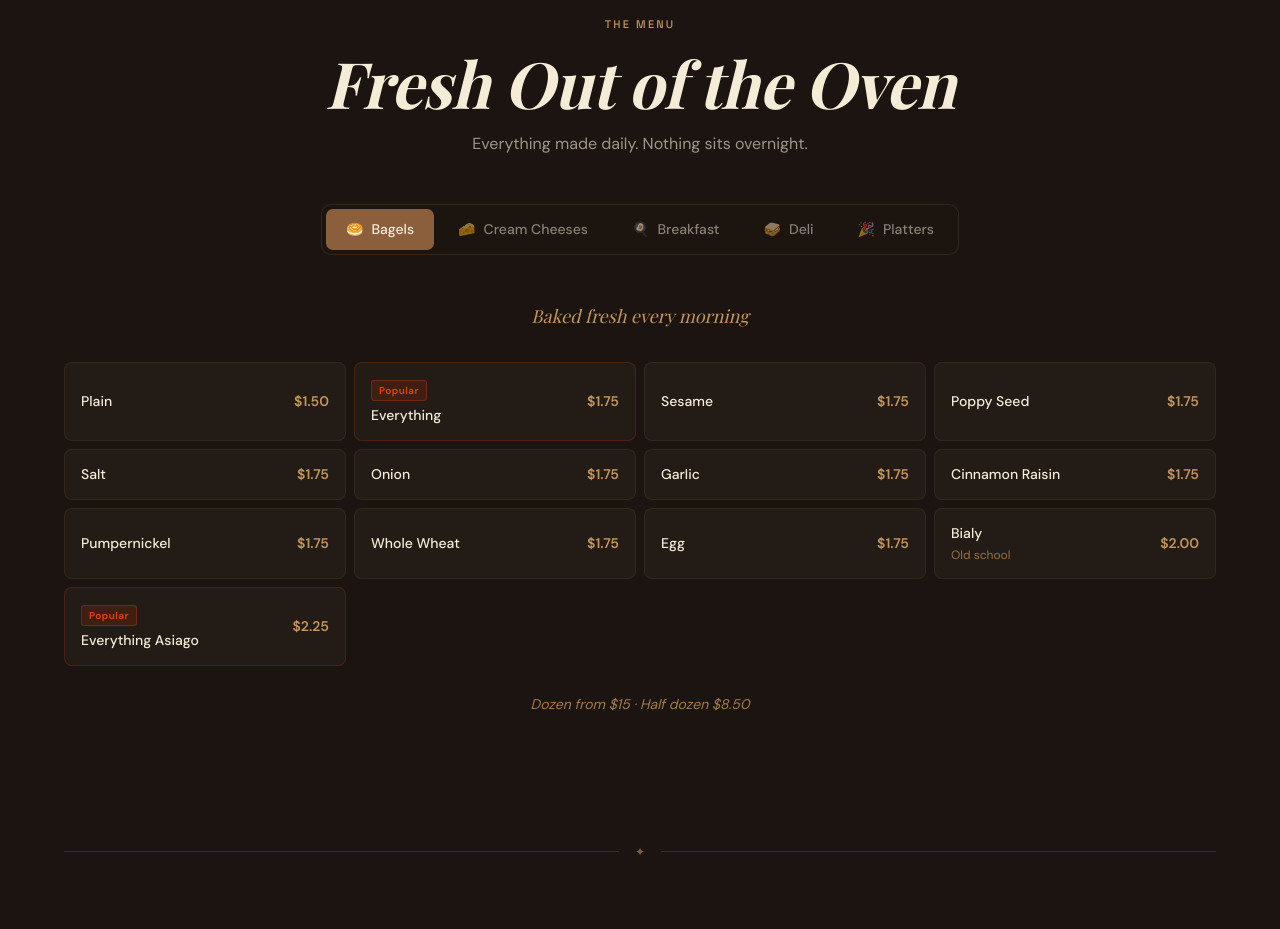
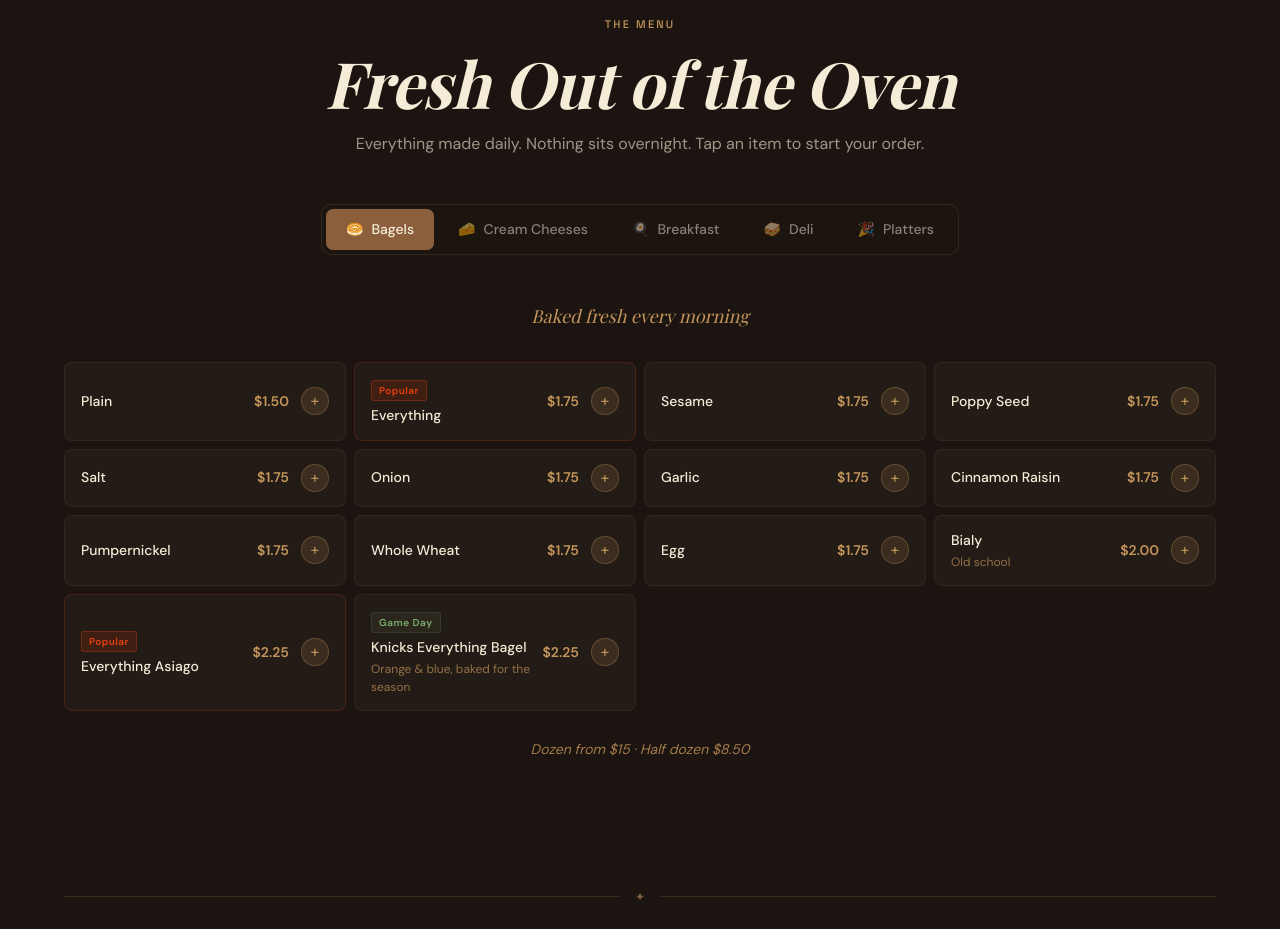
Before and after one commit to yanzaaa/joels-bagels, a Next.js app: page / in a window 1280 px wide. Shown: the part 2760-3689 px from the top of the page. Built offline with nearby package versions, Linux system fonts and the light colour scheme.

Commit message:
feat: clickable menu items with demo cart — add/remove, qty merge, floating cart button, slide-up drawer with DoorDash checkout handoff; add The Brunson and Knicks Everything Bagel to the menu
https://claude.ai/code/session_01CbceXFFocgyBsPwSNs3U5S

```diff
--- a/components/Menu.tsx
+++ b/components/Menu.tsx
@@ -3,6 +3,7 @@ import { useEffect, useRef, useState } from 'react'
 import { AnimatePresence, motion } from 'framer-motion'
 
 const EASE = [0.16, 1, 0.3, 1] as const
+const DOORDASH_URL = 'https://www.doordash.com/store/1144158'
 
 type MenuItemData = {
   name: string
@@ -41,6 +42,12 @@ const menuData: Record<string, MenuCategory> = {
       { name: 'Egg', price: 1.75 },
       { name: 'Bialy', price: 2.0, note: 'Old school' },
       { name: 'Everything Asiago', price: 2.25, popular: true },
+      {
+        name: 'Knicks Everything Bagel',
+        price: 2.25,
+        badge: 'Game Day',
+        note: 'Orange & blue, baked for the season',
+      },
     ],
     bulk: 'Dozen from $15 · Half dozen $8.50',
   },
@@ -71,6 +78,13 @@ const menuData: Record<string, MenuCategory> = {
       { name: 'Bacon Egg & Cheese', price: 6.5, popular: true },
       { name: 'Sausage Egg & Cheese', price: 6.5 },
       { name: 'Taylor Ham Egg & Cheese', price: 7.0, note: 'Long Island classic' },
+      {
+        name: 'The Brunson',
+        price: 9.5,
+        popular: true,
+        badge: 'Game Day',
+        note: 'Knicks bagel · BEC · hash brown · chipotle',
+      },
       { name: 'Veggie Egg & Cheese', price: 6.0 },
       { name: 'Lox & Cream Cheese', price: 9.0 },
       { name: 'Nova Lox Platter', price: 12.0 },
@@ -121,10 +135,37 @@ const menuData: Record<string, MenuCategory> = {
   },
 }
 
-function MenuItem({ item, index }: { item: MenuItemData; index: number }) {
+interface CartItem {
+  name: string
+  price: number
+  qty: number
+  category: string
+}
+
+function MenuItem({
+  item,
+  index,
+  category,
+  onAdd,
+  justAdded,
+}: {
+  item: MenuItemData
+  index: number
+  category: string
+  onAdd: (item: MenuItemData, category: string) => void
+  justAdded: string | null
+}) {
+  const added = justAdded === item.name
+  const clickable = Boolean(item.price)
+
   return (
     <motion.div
-      className={`menu-item ${item.popular ? 'popular' : ''}`}
+      className={`menu-item ${item.popular ? 'popular' : ''} ${
+        clickable ? 'clickable' : ''
+      } ${added ? 'just-added' : ''}`}
+      onClick={() => clickable && onAdd(item, category)}
+      role={clickable ? 'button' : undefined}
+      aria-label={clickable ? `Add ${item.name} to order` : undefined}
       initial={{ opacity: 0, y: 16 }}
       animate={{ opacity: 1, y: 0 }}
       exit={{ opacity: 0, y: -8 }}
@@ -140,10 +181,106 @@ function MenuItem({ item, index }: { item: MenuItemData; index: number }) {
         <span className="menu-item-name">{item.name}</span>
         {item.note && <span className="menu-item-note">{item.note}</span>}
       </div>
-      <span className="menu-item-price">
-        {item.price ? `$${item.price.toFixed(2)}` : item.label || '—'}
-      </span>
+      <div className="menu-item-right">
+        <span className="menu-item-price">
+          {item.price ? `$${item.price.toFixed(2)}` : item.label || '—'}
+        </span>
+        {clickable && (
+          <span className={`menu-add-btn ${added ? 'added' : ''}`} aria-hidden="true">
+            {added ? '✓' : '+'}
+          </span>
+        )}
+      </div>
     </motion.div>
+  )
+}
+
+function CartDrawer({
+  cart,
+  cartTotal,
+  onClose,
+  onRemove,
+  onClear,
+}: {
+  cart: CartItem[]
+  cartTotal: number
+  onClose: () => void
+  onRemove: (name: string) => void
+  onClear: () => void
+}) {
+  return (
+    <>
+      <motion.div
+        className="cart-overlay"
+        initial={{ opacity: 0 }}
+        animate={{ opacity: 1 }}
+        exit={{ opacity: 0 }}
+        onClick={onClose}
+      />
+      <motion.div
+        className="cart-drawer"
+        initial={{ y: '100%' }}
+        animate={{ y: 0 }}
+        exit={{ y: '100%' }}
+        transition={{ type: 'spring', damping: 30, stiffness: 300 }}
+      >
+        <div className="cart-header">
+          <h3>Your Order</h3>
+          <button onClick={onClose} aria-label="Close cart">
+            ✕
+          </button>
+        </div>
+
+        <div className="cart-items">
+          {cart.map((item) => (
+            <div key={item.name} className="cart-item">
+              <div className="cart-item-info">
+                <span className="cart-item-name">{item.name}</span>
+                <span className="cart-item-cat">{item.category}</span>
+              </div>
+              <div className="cart-item-controls">
+                <span className="cart-item-qty">×{item.qty}</span>
+                <span className="cart-item-price">
+                  ${(item.price * item.qty).toFixed(2)}
+                </span>
+                <button
+                  className="cart-item-remove"
+                  onClick={() => onRemove(item.name)}
+                  aria-label={`Remove ${item.name}`}
+                >
+                  ✕
+                </button>
+              </div>
+            </div>
+          ))}
+        </div>
+
+        <div className="cart-footer">
+          <div className="cart-total">
+            <span>Estimated Total</span>
+            <strong>${cartTotal.toFixed(2)}</strong>
+          </div>
+
+          <p className="cart-note">
+            Final price confirmed at checkout. Prices may vary on DoorDash.
+          </p>
+
+          <a
+            href={DOORDASH_URL}
+            target="_blank"
+            rel="noopener noreferrer"
+            className="cart-checkout-btn"
+            onClick={onClose}
+          >
+            Order on DoorDash →
+          </a>
+
+          <button className="cart-clear" onClick={onClear}>
+            Clear order
+          </button>
+        </div>
+      </motion.div>
+    </>
   )
 }
 
@@ -153,6 +290,37 @@ export default function Menu() {
   const [pillStyle, setPillStyle] = useState<{ left: number; width: number } | null>(
     null
   )
+
+  // Demo cart — items collect here, checkout hands off to DoorDash
+  const [cart, setCart] = useState<CartItem[]>([])
+  const [cartOpen, setCartOpen] = useState(false)
+  const [justAdded, setJustAdded] = useState<string | null>(null)
+
+  useEffect(() => {
+    if (!justAdded) return
+    const id = setTimeout(() => setJustAdded(null), 1000)
+    return () => clearTimeout(id)
+  }, [justAdded])
+
+  const addToCart = (item: MenuItemData, category: string) => {
+    setCart((prev) => {
+      const existing = prev.find((c) => c.name === item.name)
+      if (existing) {
+        return prev.map((c) =>
+          c.name === item.name ? { ...c, qty: c.qty + 1 } : c
+        )
+      }
+      return [...prev, { name: item.name, price: item.price || 0, qty: 1, category }]
+    })
+    setJustAdded(item.name)
+  }
+
+  const removeFromCart = (name: string) => {
+    setCart((prev) => prev.filter((c) => c.name !== name))
+  }
+
+  const cartTotal = cart.reduce((sum, item) => sum + item.price * item.qty, 0)
+  const cartCount = cart.reduce((sum, item) => sum + item.qty, 0)
 
   useEffect(() => {
     const measure = () => {
@@ -179,7 +347,8 @@ export default function Menu() {
           <p className="eyebrow">The Menu</p>
           <h2 className="section-headline">Fresh Out of the Oven</h2>
           <p className="menu-tagline">
-            Everything made daily. Nothing sits overnight.
+            Everything made daily. Nothing sits overnight. Tap an item to start
+            your order.
           </p>
         </motion.div>
 
@@ -220,7 +389,14 @@ export default function Menu() {
             <p className="menu-category-tagline">{category.tagline}</p>
             <div className="menu-grid">
               {category.items.map((item, i) => (
-                <MenuItem key={item.name} item={item} index={i} />
+                <MenuItem
+                  key={item.name}
+                  item={item}
+                  index={i}
+                  category={category.label}
+                  onAdd={addToCart}
+                  justAdded={justAdded}
+                />
               ))}
             </div>
             {(category.bulk || category.note) && (
@@ -229,6 +405,41 @@ export default function Menu() {
           </motion.div>
         </AnimatePresence>
       </div>
+
+      <AnimatePresence>
+        {cartCount > 0 && !cartOpen && (
+          <motion.button
+            className="cart-float"
+            onClick={() => setCartOpen(true)}
+            initial={{ scale: 0, opacity: 0 }}
+            animate={{ scale: 1, opacity: 1 }}
+            exit={{ scale: 0, opacity: 0 }}
+          >
+            <span className="cart-float-icon" aria-hidden="true">
+              🛍
+            </span>
+            <span className="cart-float-text">
+              {cartCount} item{cartCount > 1 ? 's' : ''}
+            </span>
+            <span className="cart-float-price">${cartTotal.toFixed(2)}</span>
+          </motion.button>
+        )}
+      </AnimatePresence>
+
+      <AnimatePresence>
+        {cartOpen && (
+          <CartDrawer
+            cart={cart}
+            cartTotal={cartTotal}
+            onClose={() => setCartOpen(false)}
+            onRemove={removeFromCart}
+            onClear={() => {
+              setCart([])
+              setCartOpen(false)
+            }}
+          />
+        )}
+      </AnimatePresence>
     </section>
   )
 }
```
